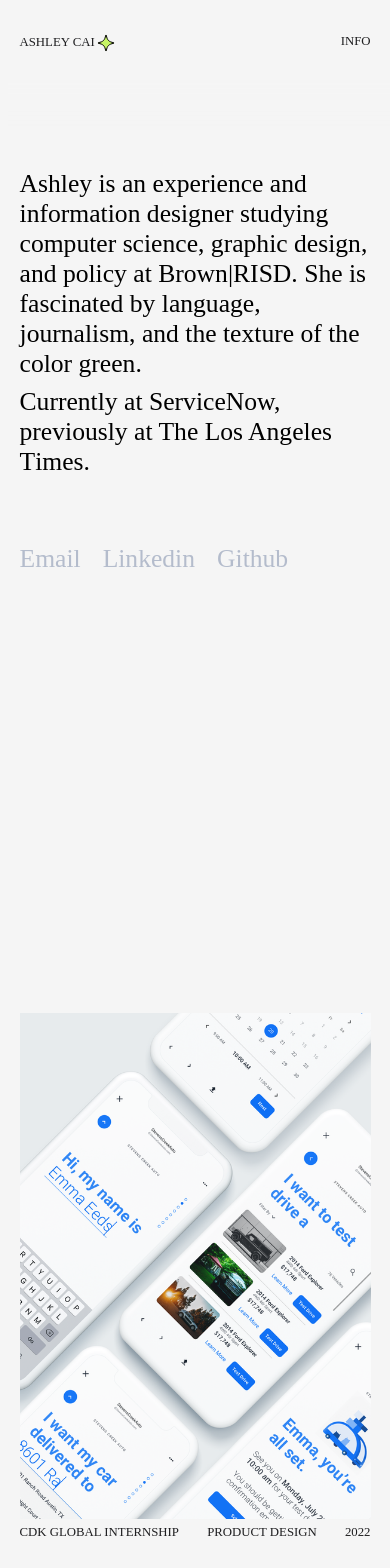
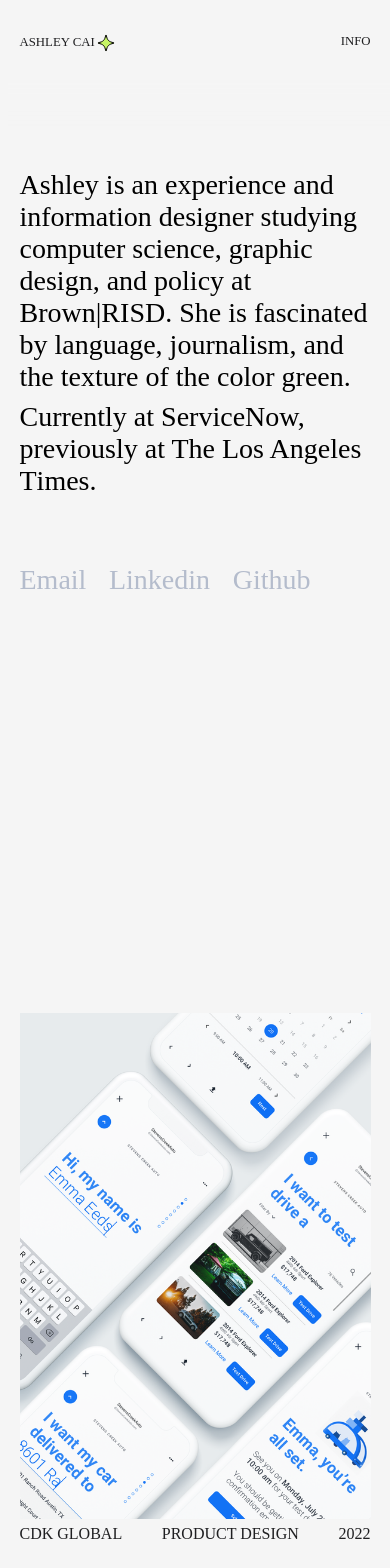
Before and after one commit to ashley-cai/ashleycai.com, a SvelteKit app in the folder myapp/: page / in a window 390 px wide. Shown: the top 1568 px of the page. Built offline with nearby package versions, Linux system fonts and the light colour scheme; a web font is replaced by a local one.

Commit message:
im neurotic sorry

```diff
--- a/myapp/src/routes/+page.svelte
+++ b/myapp/src/routes/+page.svelte
@@ -100,8 +100,8 @@
 <Intro/>
 
     <div id="product-container">
-        <CaseStudyCard imgSrc="{ base }/imgs/cdk/TestDrive-cover.png" imgAlt="" title="CDK GLOBAL INTERNSHIP" type="PRODUCT DESIGN" year="2022" link="{base}/projects/cdk"/>
-        <CaseStudyCard imgSrc="{ base }/imgs/hackatbrown/hack@browncover.png" imgAlt="" title="HACK@BROWN" type="VISUAL AND WEB DESIGN" year="2022" link="{base}/projects/hackatbrown"/>
+        <CaseStudyCard imgSrc="{ base }/imgs/cdk/TestDrive-cover.png" imgAlt="" title="CDK GLOBAL" type="PRODUCT DESIGN" year="2022" link="{base}/projects/cdk"/>
+        <CaseStudyCard imgSrc="{ base }/imgs/hackatbrown/hack@browncover.png" imgAlt="" title="HACK@BROWN" type="VISUAL DESIGN" year="2022" link="{base}/projects/hackatbrown"/>
         <CaseStudyCard imgSrc="{ base }/imgs/flowerpower/uimockup-cover.jpeg" imgAlt="" title="FLOWER POWER" type="PRODUCT DESIGN" year="2020" link="{base}/projects/flowerpower"/>
 
     </div>
--- a/myapp/src/routes/CaseStudyCard.svelte
+++ b/myapp/src/routes/CaseStudyCard.svelte
@@ -41,7 +41,7 @@
     }
     @media (max-width: 800px) {
         .case-study-label-text {
-            font-size: .8em;
+            font-size: 1em;
         }
     }
 </style>
--- a/myapp/src/routes/Intro.svelte
+++ b/myapp/src/routes/Intro.svelte
@@ -61,11 +61,17 @@
     .intro-section {
         height: 100vh;
     }
+
+    @media (max-width: 800px) {
+        .intro-text {
+            font-size: 1.75em !important;
+        }
+    }
     .intro-text {
         display: block;
-        font-size: 1.6em;
+        font-size: 2em;
         width: 90vw;
-        max-width: 720px;
+        max-width: 900px;
         white-space: pre-line;
     }
     .sentence {
--- a/myapp/src/routes/info/+page.svelte
+++ b/myapp/src/routes/info/+page.svelte
@@ -66,7 +66,7 @@
         }
     }
     .info-img {
-        width: 50vw;
+        width: 40vw;
         height: 80vh;
         object-fit: cover;
     }
@@ -89,6 +89,7 @@
         width: 50vw;
         margin: auto;
         padding-left: 4vw;
+        max-width: 800px;
     }
     .indented {
         padding-left: 2vw;
--- a/myapp/src/routes/projects/ParagraphSection.svelte
+++ b/myapp/src/routes/projects/ParagraphSection.svelte
@@ -43,8 +43,8 @@
         flex-direction: row;
         width: 50vw;
         margin: auto;
-        margin-top: 8vh;
-        margin-bottom: 8vh;
+        margin-top: 6vh;
+        margin-bottom: 6vh;
 
     }
 </style>
--- a/myapp/static/js/sketch.js
+++ b/myapp/static/js/sketch.js
@@ -163,10 +163,12 @@ function draw() {
   time = millis();
   if (time - timeStart > 24000) {
     if (!isScrolling) {
+        frameRate(5);
         ctx.globalAlpha = 1;
         drawPlant(branches1, produceNodes1);
     } else {
       if (ctx.globalAlpha > 0) {
+        frameRate(100);
         drawPlant(branches1, produceNodes1);
         ctx.globalAlpha = ctx.globalAlpha - .2
         if (ctx.globalAlpha <= .01) {
```
Also changed, not shown: myapp/static/favicon.png.
